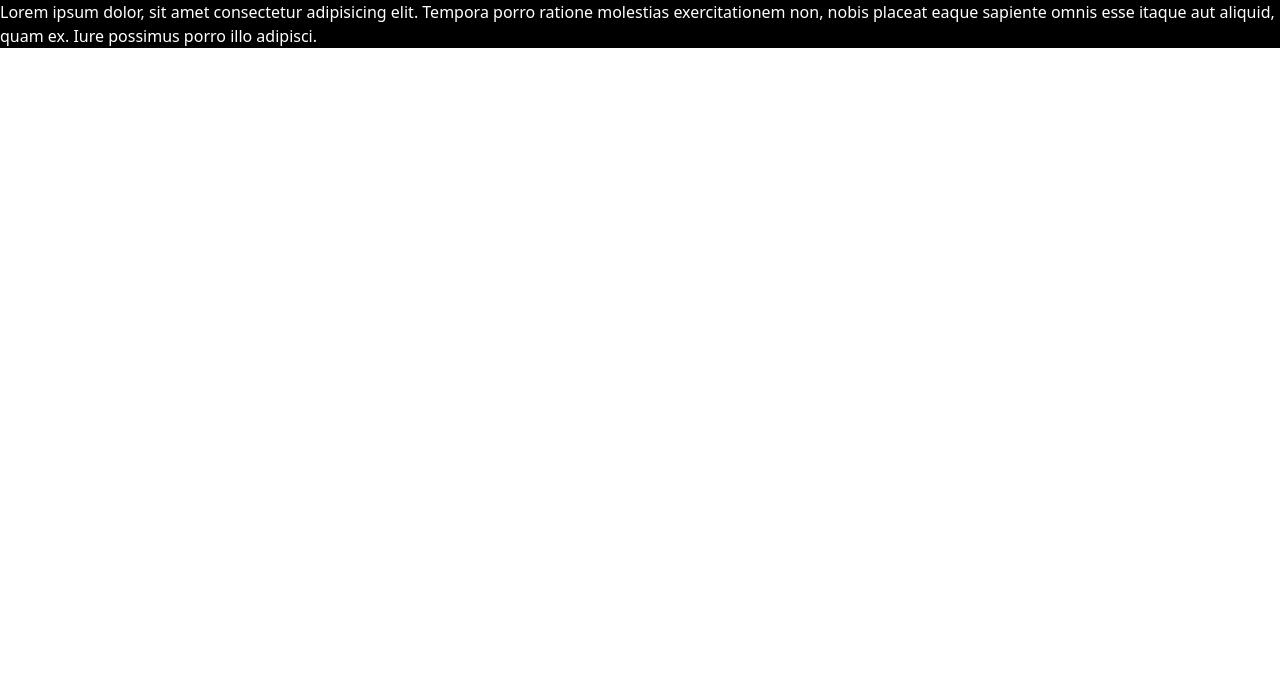
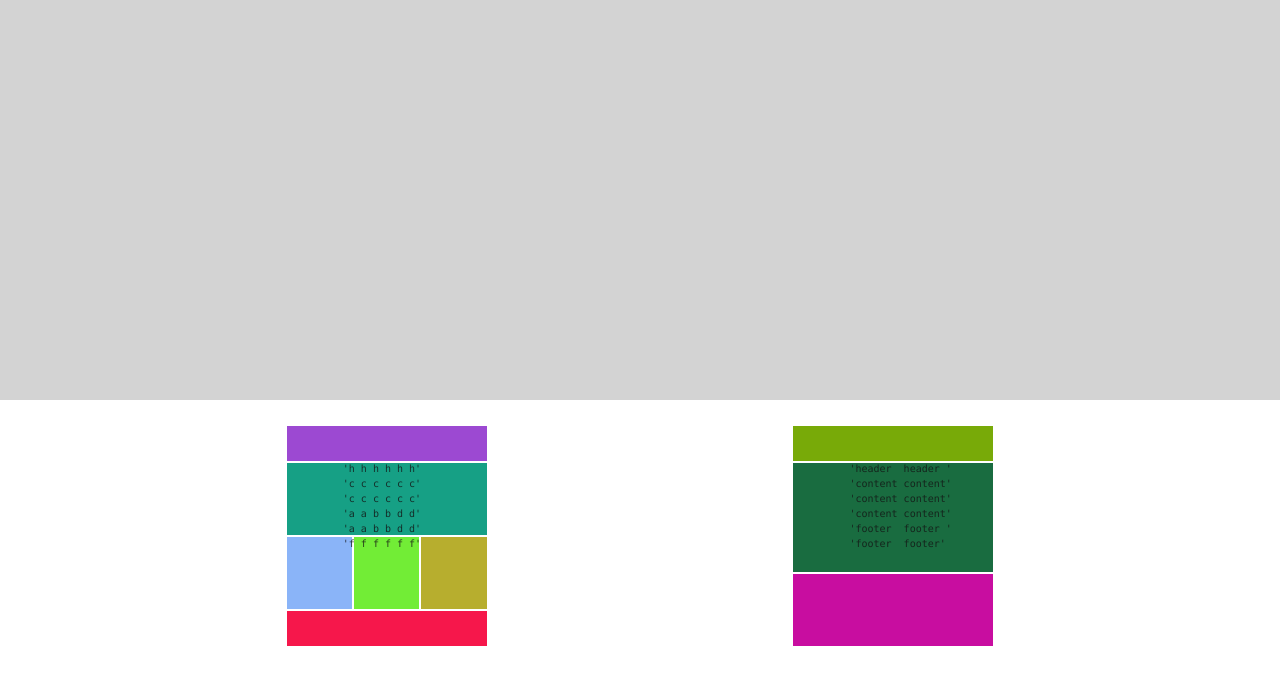
Before and after one commit to nik-kita/vue-lab, a Vue app: page / in a window 1280 px wide. Shown: the top 684 px of the page. Built offline with nearby package versions, Linux system fonts and the light colour scheme.

Commit message:
some prgress

```diff
--- /dev/null
+++ b/src/components/GridExample.vue
@@ -0,0 +1,42 @@
+<script setup lang="ts">
+import { computed } from 'vue';
+const props = defineProps<{
+  gridTemplate: string,
+}>();
+const items = computed(() => Array.from(new Set(props.gridTemplate.split('').filter((ch) => !['"', "'", '`', ';'].includes(ch)).join('').split(/\s/))).filter((ch) => !!ch));
+
+function randomHex() {
+  return `#${Math.floor(Math.random() * 0xffffff).toString(16).padEnd(6, '0')}`;
+}
+</script>
+
+<template>
+  <div class="grid-example root">
+    <pre class="grid-example pre">{{ props.gridTemplate }}</pre>
+    <div :style="{
+      gridTemplate: props.gridTemplate,
+      display: 'grid',
+      gap: '2px',
+      width: '200px',
+      height: '220px'
+    }">
+      <div v-for="(item, i) of items" :key="i" class="grid-example item"
+        :style="{ gridArea: item, backgroundColor: randomHex(), color: 'white' }"></div>
+    </div>
+  </div>
+</template>
+
+<style>
+.grid-example.root {
+  padding: 20px;
+}
+
+.grid-example.item {}
+
+.grid-example.pre {
+  position: absolute;
+  color: rgba(20, 20, 20, 0.8);
+  padding: 20px;
+  font-size: x-small;
+}
+</style>
--- a/src/views/HomeView.vue
+++ b/src/views/HomeView.vue
@@ -1,11 +1,46 @@
-<script setup lang="ts"></script>
+<script setup lang="ts">
+import GridExample from '@/components/GridExample.vue';
+import { ref } from 'vue';
+
+const config = ref('');
+</script>
+
+
 
 <template>
-  <main>
-    <p class="bg-black text-white">
-      Lorem ipsum dolor, sit amet consectetur adipisicing elit. Tempora porro ratione molestias
-      exercitationem non, nobis placeat eaque sapiente omnis esse itaque aut aliquid, quam ex. Iure
-      possimus porro illo adipisci.
-    </p>
+  <textarea class="home textarea" @keypress.enter.stop :value="config"></textarea>
+  <main class="home main">
+    <GridExample :gridTemplate="`
+      'header  header '
+      'content content'
+      'content content'
+      'content content'
+      'footer  footer '
+      'footer  footer'
+    `" />
+    <GridExample :gridTemplate="`
+      'h h h h h h'
+      'c c c c c c'
+      'c c c c c c'
+      'a a b b d d'
+      'a a b b d d'
+      'f f f f f f'
+    `" />
   </main>
 </template>
+
+<style>
+.home.main {
+  display: flex;
+  justify-content: space-evenly;
+  flex-flow: row-reverse wrap;
+}
+
+.home.textarea {
+  resize: none;
+  width: 100%;
+  height: 400px;
+  padding: 4px;
+  background-color: lightgrey;
+}
+</style>
```
